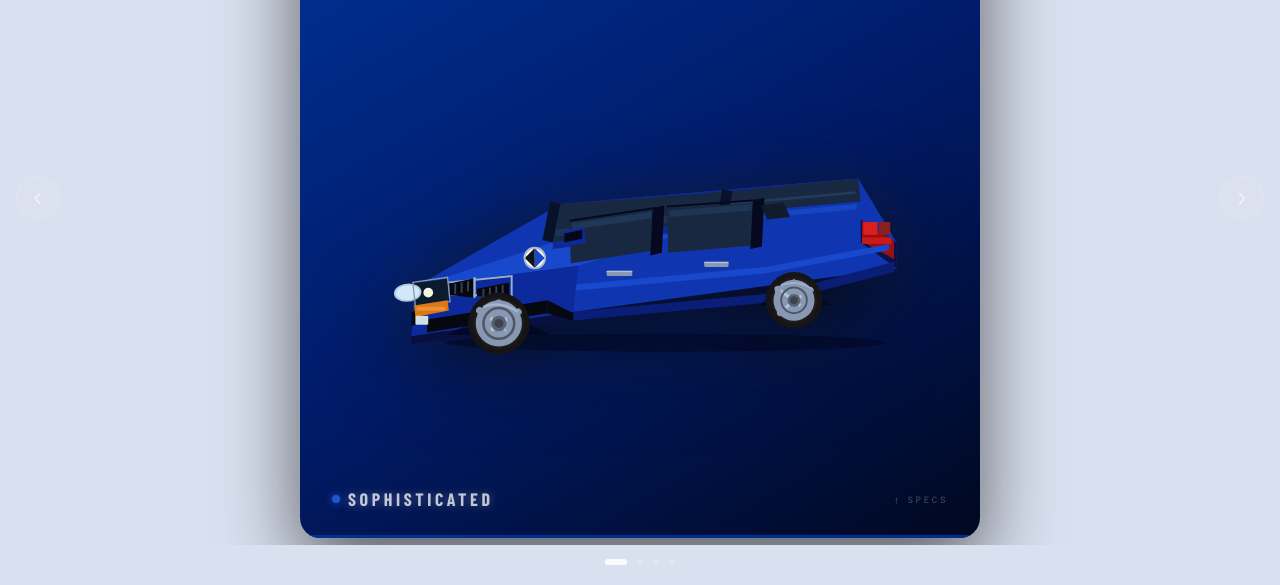
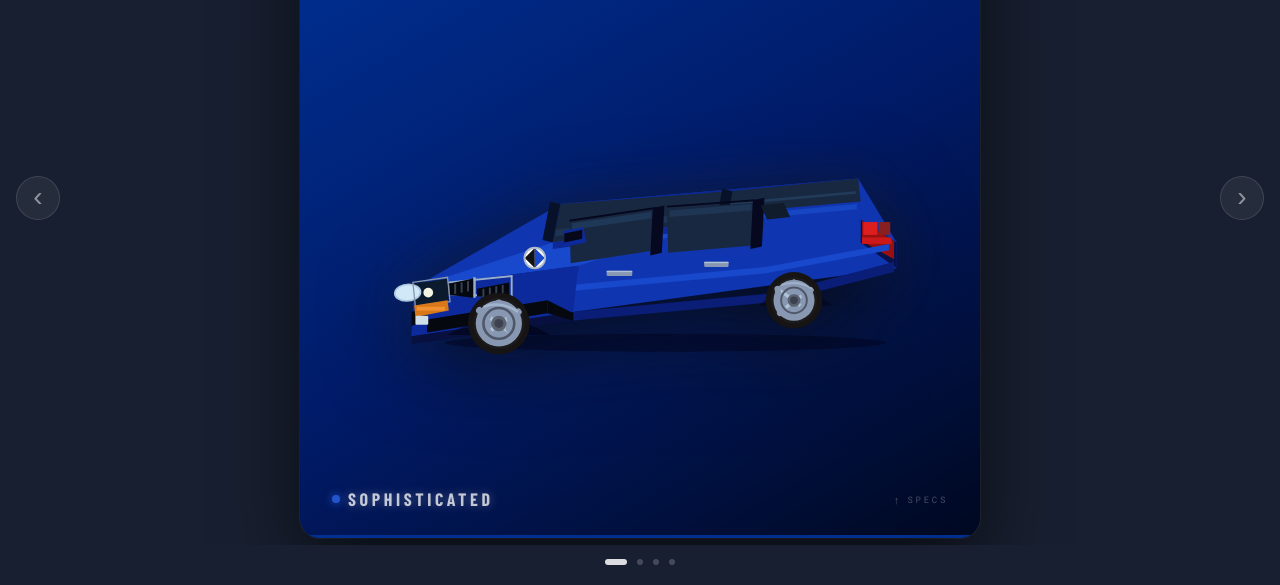
Before and after one commit to MMurth21/Character-Select, a website built with Vite: page car-hero-selector/index.html in a window 1280 px wide. Shown: the part 215-800 px from the top of the page. Built offline with nearby package versions, Linux system fonts and the light colour scheme; a web font is replaced by a local one.

Commit message:
Set html background to charcoal so body rgba overlay shows on dark
Co-Authored-By: Claude Sonnet 4.6 <noreply@anthropic.com>

```diff
--- a/car-hero-selector/src/style.css
+++ b/car-hero-selector/src/style.css
@@ -8,6 +8,10 @@
   --ease-bounce: cubic-bezier(0.34, 1.56, 0.64, 1);
   --transition-card: 480ms var(--ease-snap);
   --transition-bg: 350ms ease;
+}
+
+html {
+  background: #1c1c1e;
 }
 
 body {
```
